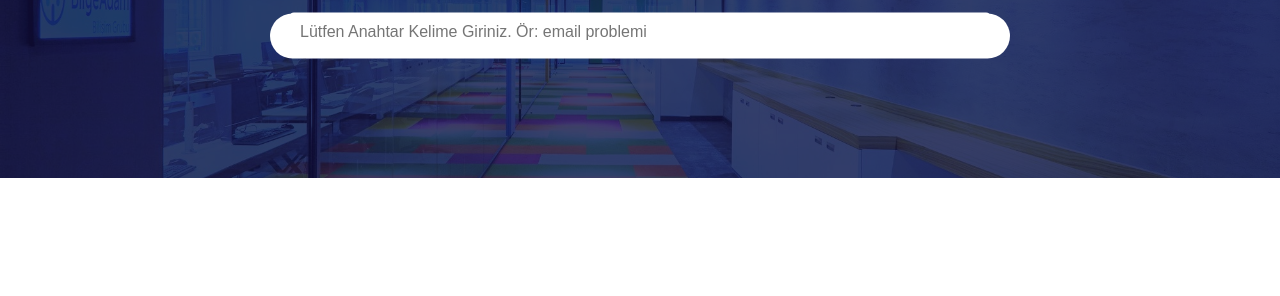
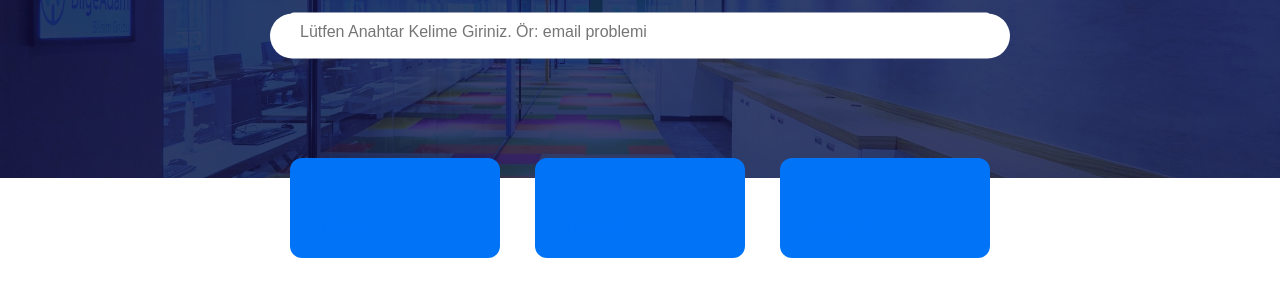
Before and after one commit to buseosaki/BilgeAdamCase, a plain HTML site: page index.html in a window 1280 px wide. Shown: the part 222-518 px from the top of the page. Drawn offline with Linux system fonts and the light colour scheme.

Commit message:
buttons added

```diff
--- a/index.html
+++ b/index.html
@@ -32,7 +32,11 @@
 
         </datalist>
    </div>
-
+   <div class="button-container">
+    <button>Button 1</button>
+    <button>Button 2</button>
+    <button>Button 3</button>
+  </div>
    </div>
 
 </div>
--- a/style.css
+++ b/style.css
@@ -106,18 +106,29 @@ body{
 }
 
 
-.buttons{
+
+.button-container {
+    position: absolute;
+    top: 50%;
+    left: 50%;
+    transform: translate(-50%, 140%);
+    display: flex;
+    justify-content: space-between;
+    width: 70%;
+    max-width: 700px;
+  }
+
+  .button-container button {
     background-color: #0073f7;
     border: none;
     color: #0073f7;
-        padding: 15px 32px;
+    padding: 20px 32px;
     text-align: left;
-        text-decoration:none;
+    text-decoration: none;
     display: inline-block;
     font-size: 16px;
-        top: 800px;
-        float: left;
     border-radius: 12px;
-        margin-bottom: 12px;
-        margin-left: 20%;
+    width: 30%;
+    height: 100px;
+    line-height: 100px;
   }
```
Lines whose indentation alone changed are shown as unchanged.
